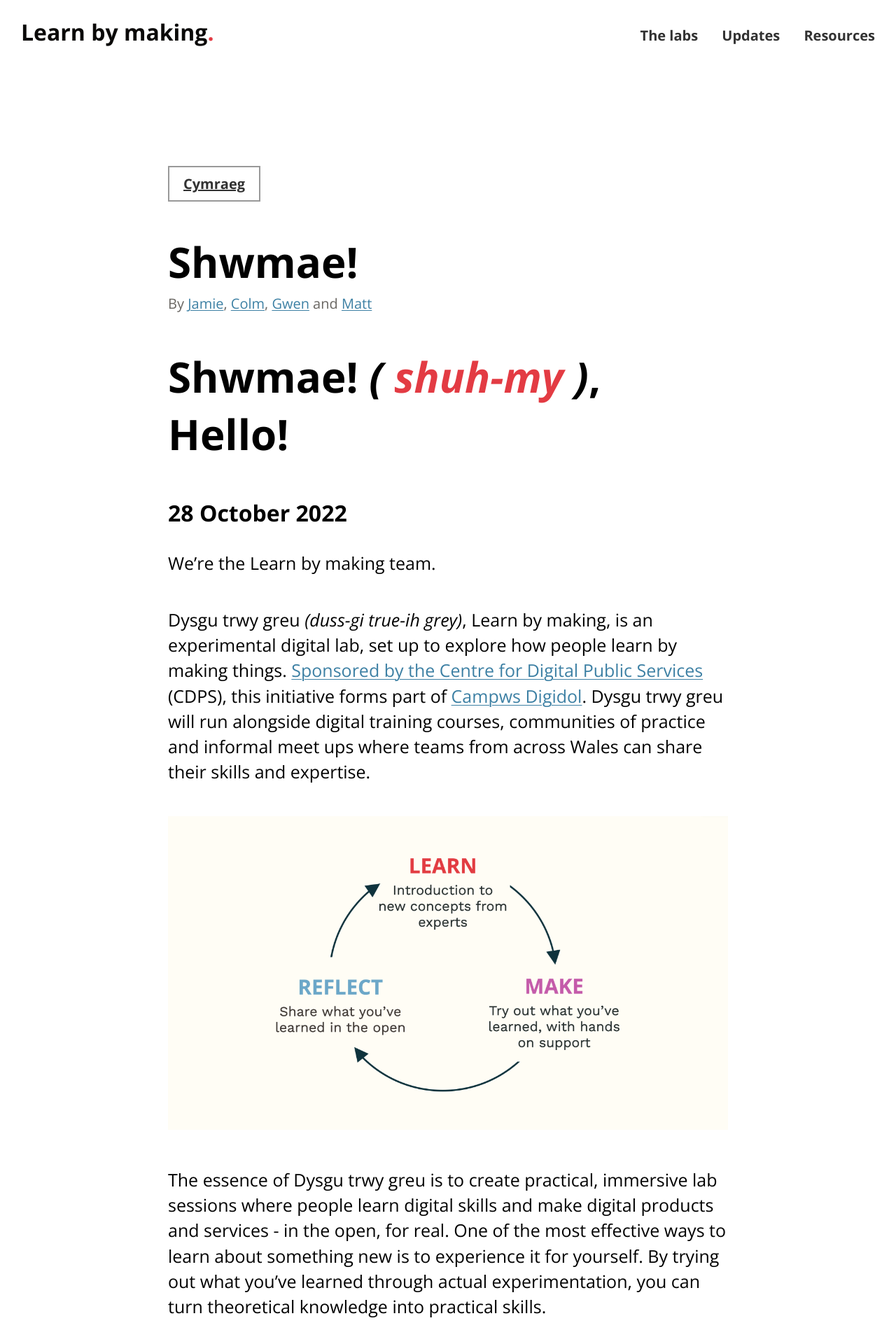
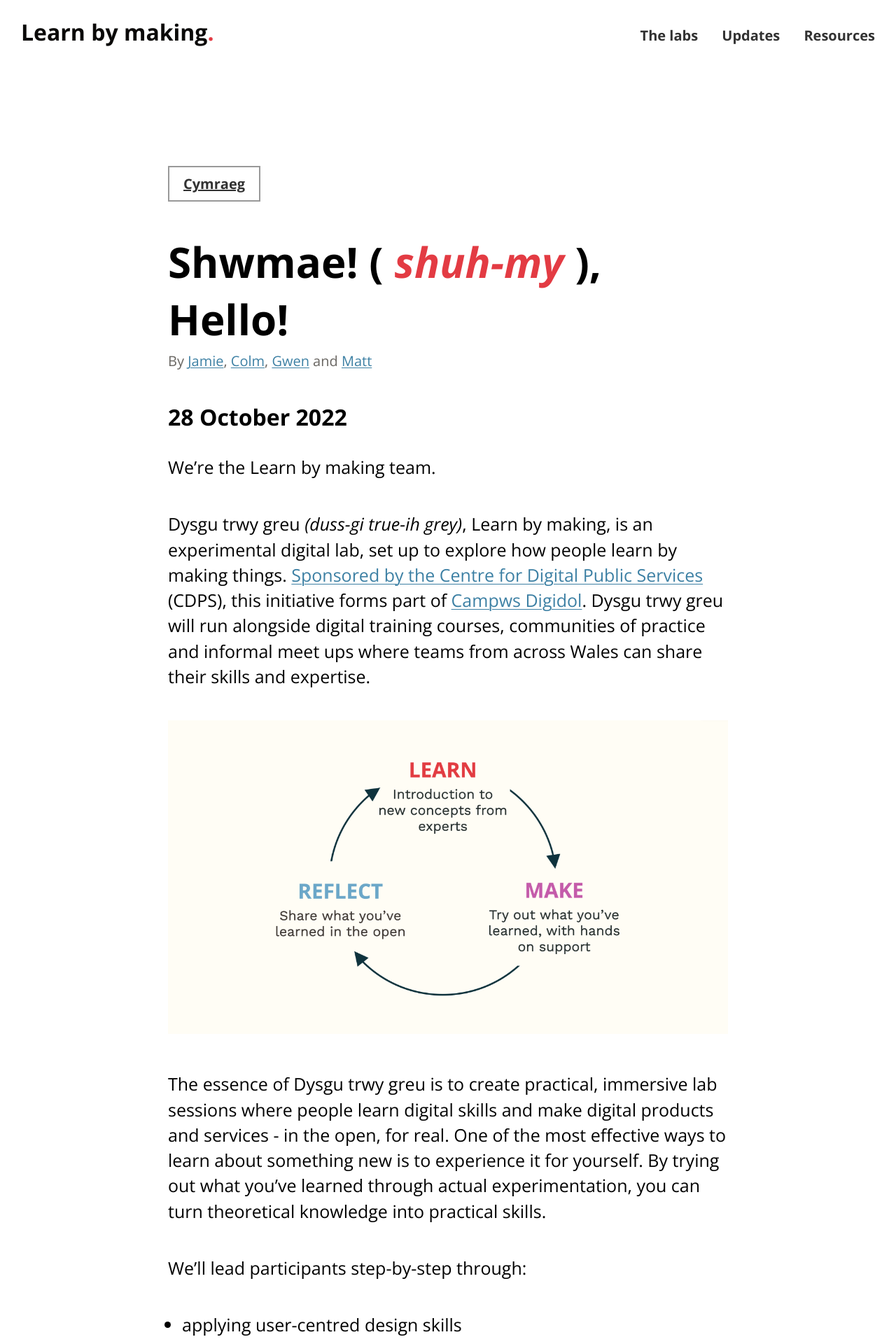
Before and after one commit to learnbymakingwales/learnbymakingwales.github.io, a Jekyll site: the page built from en/updates/_posts/2022-10-28-shwmae.md, in a window 1280 px wide. Shown: the top 1920 px of the page at 70% size. Built offline with Jekyll 4.4.1, drawn with Linux system fonts in a browser that asks for light colours.

Commit message:
Make it easier to construct complex post titles

```diff
--- a/_layouts/post.html
+++ b/_layouts/post.html
@@ -11,7 +11,12 @@
 
   <article class="lbm-container lbm-markdown-output">
     <header class="lbm-post__header">
-      <h1 class="lbm-post__title">{{page.title}}</h1>
+      <h1 class="lbm-post__title">{{page.title}}
+        {%- if page.title-extra %}
+          {%- if page.title-extra.phonetic %} (<span class="app-phonetic">{{ page.title-extra.phonetic }}</span>){% endif %}
+          {%- if page.title-extra.append %}{{ page.title-extra.append }}{% endif %}
+        {% endif -%}
+      </h1>
       {% if page.author %}
       <div class="lbm-post__meta">
         {{ site.t[page.lang].by | capitalize }}
--- a/assets/css/lbm-site.css
+++ b/assets/css/lbm-site.css
@@ -192,7 +192,9 @@
 
 .app-phonetic {
   --phonetic-colour: #e33b43;
+  padding: 0 var(--base-font-size);
   color: var(--phonetic-colour);
+  font-style: italic;
 }
 
 .app-multi-image {
--- a/en/updates/_posts/2022-10-28-shwmae.md
+++ b/en/updates/_posts/2022-10-28-shwmae.md
@@ -14,7 +17,6 @@ author:
     url: https://twitter.com/mattlucht
 ---
 
-# Shwmae! *(* *shuh-my*{: .app-phonetic} *)*, Hello!
 ### 28 October 2022
 
 We’re the Learn by making team.
--- a/src/scss/common/_typography.scss
+++ b/src/scss/common/_typography.scss
@@ -16,5 +16,7 @@
 
 .app-phonetic {
   --phonetic-colour: #{$lbm-red};
+  padding: 0 var(--base-font-size);
   color: var(--phonetic-colour);
+  font-style: italic;
 }
```
Also changed, not shown: other parts of en/updates/_posts/2022-10-28-shwmae.md (+3 -0 lines), 1 other file.
